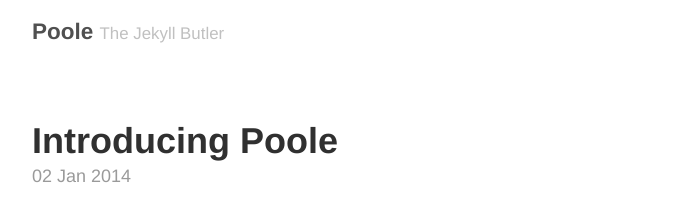
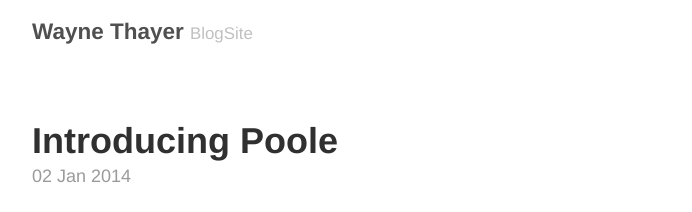
Before and after one commit to WayneThayer0/WayneThayer0.github.io, a Jekyll site: the page built from index.html, in a window 1280 px wide. Shown: the top 212 px of the page, without its empty margins (293-985 px from the left). Built offline with Jekyll 4.4.1, drawn with Linux system fonts in a browser that asks for light colours; the list of posts is cut into pages by our own code.

```diff
--- a/_config.yml
+++ b/_config.yml
@@ -5,9 +5,9 @@ permalink:           pretty
 relative_permalinks: true
 
 # Setup
-title:               Poole
-tagline:             The Jekyll Butler
-url:                 http://getpoole.com
+title:               Wayne Thayer
+tagline:             BlogSite
+url:                 http://WayneThayer0.github.io
 paginate:            1
 baseurl:             ""
 
@@ -20,11 +20,16 @@ sass:
 
 # About/contact
 author:
-  name:              Mark Otto
-  url:               https://twitter.com/mdo
-  email:             markdotto@gmail.com
+  name:              Wayne Thayer
+  email:             waynethayer0@gmail.com
+
+paginate:           1
 
 # Custom vars
-version:             2.0.0
+version:             1.0.0
 github:
-  repo:              https://github.com/poole/poole
+  repo:              https://github.com/WayneThayer0/WayneThayer0.github.io
+
+pages_list:
+  About: '/about/'
+  Archive: '/archive/'
```
